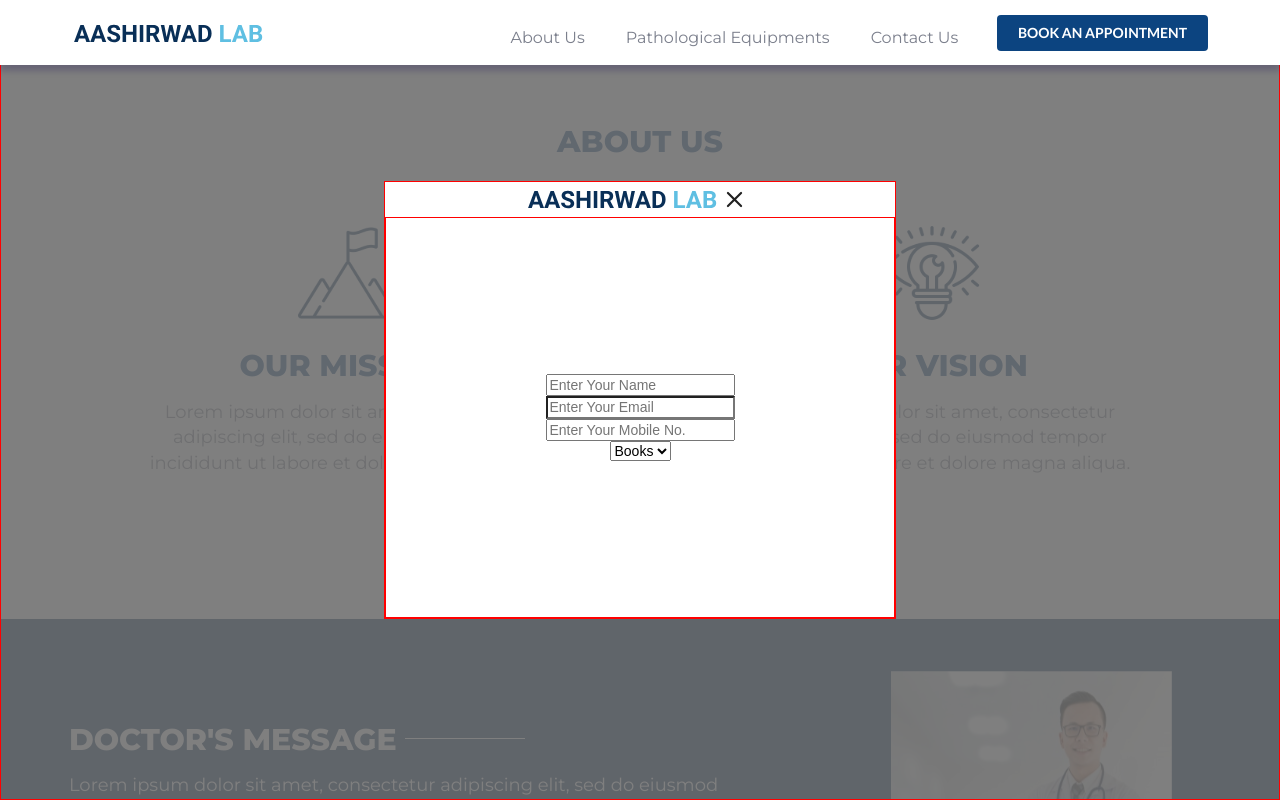
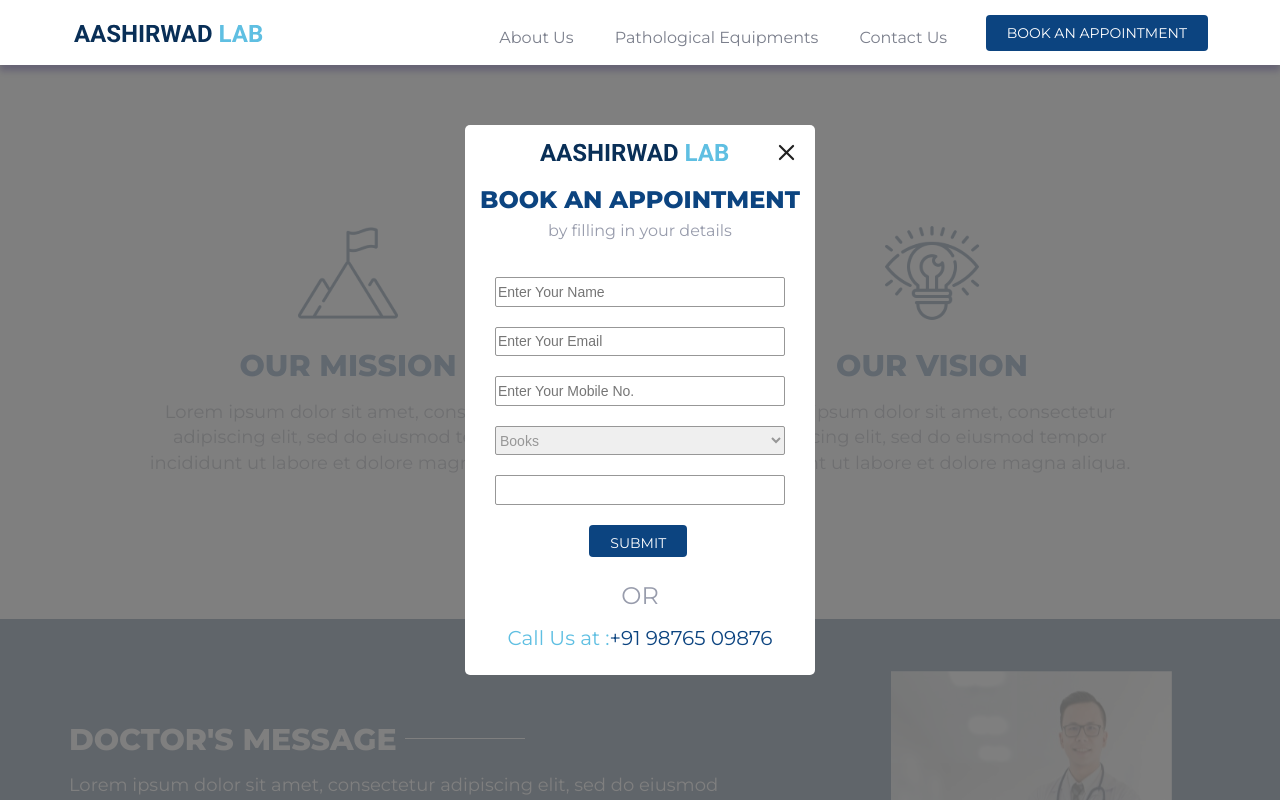
Before and after one commit to RohitGeddam-tech/Aashirvad, a React (Create React App) app: page /Aashirvad/About in a window 1280 px wide. Both pictures are taken after a click on the button "BOOK AN APPOINTMENT". Shown: the top 800 px of the page. Built offline with nearby package versions, Linux system fonts and the light colour scheme.

Commit message:
newest commit

```diff
--- a/src/Components/CSS/Header.css
+++ b/src/Components/CSS/Header.css
@@ -24,6 +24,8 @@ header{
     color: #fff;
     background: #0c4480;
     text-transform: uppercase;
+    font-weight: 400;
+  font-family: 'Montserrat';
   }
 /*
   .brand-name{
@@ -93,31 +95,119 @@ a.item.itemname:hover{
   display: flex;
   justify-content: center;
   align-items: center;
-  border: 1px solid red;
   margin: auto;
   background: rgba(0,0,0,0.5);
 }
 
 .popup{
-  width: 40%;
-  height: 55%;
+  width: 350px;
+  height: 550px;
   display: flex;
   flex-flow: column;
-  justify-content: center;
-  align-items: center;
-  border: 1px solid red;
   background: white;
+  border-radius: 5px;
+}
+
+.popup img{
+  margin-left: 75px;
+}
+
+.topline{
+  margin-top: 10px;
+}
+
+.popup h2{
+  color: #0c4480;
+  text-align: center;
+  text-transform: uppercase;
+  font-family: 'Montserrat';
+  font-weight: 800;
+  font-size: 24px;
+  margin-bottom: 5px;
+  margin-top: 15px;
+}
+
+.popup p{
+  font-family: Montserrat;
+font-style: normal;
+font-weight: normal;
+font-size: 16px;
+line-height: 20px;
+text-align: center;
+color: #989CAC;
 }
 
 .popup form{
-  width: 100%;
-  height: 100%;
+  width: 300px;
+  height: 300px;
+  margin-left: 25px;
   display: flex;
   flex-flow: column;
-  justify-content: center;
   align-items: center;
-  border: 1px solid red;
 }
+
+.popup input{
+  margin-top: 20px;
+  height: 40px;
+  width: 290px;
+  font-size: 14px;
+  color: #979797;
+  border: 0.2px solid #979797;
+  border-radius: 2px;
+  box-sizing: border-box;
+}
+
+.popup select{
+  margin-top: 20px;
+  width: 290px;
+  height: 40px;
+  border: 0.2px solid #979797;
+  border-radius: 2px;
+  font-size: 14px;
+  color: #979797;
+  box-sizing: border-box;
+}
+
+.popup option{
+  width: 290px;
+}
+
+.ui.button.newbtn{
+  margin-top: 20px;
+  text-align: center;
+  font-weight: 400;
+  font-family: 'Montserrat';
+}
+
+.popup h3{
+  text-align: center;
+  font-size: 24px;
+  font-weight: 400;
+  font-family: 'Montserrat';
+  color: #989CAC;
+}
+
+.ptag{
+  color: #0c4480;
+}
+
+.popupa{
+  color: #0c4480;
+}
+
+.popupa:hover{
+  color: purple;
+}
+
+.popup h5{
+  text-align: center;
+  font-size: 20px;
+  font-weight: 400;
+  font-family: 'Montserrat';
+  margin-top: 0;
+  color: #5FBFE2;
+}
+
 /*mobile view ends*/
 
   /*Header ends*/
--- a/src/Components/Header.js
+++ b/src/Components/Header.js
@@ -31,10 +31,12 @@ const List = () => {
                 </button>
                 <Modal className='modal' isOpen={isModal}>
                     <div className='popup'>
-                        <div>
+                        <div className='topline'>
                             <img src={logo} />
-                            <BsX size='35px' onClick={() => { setModal(false) }} />
+                            <BsX size='35px' onClick={() => { setModal(false) }} style={{cursor:'pointer', marginLeft:'40px'}} />
                         </div>
+                        <h2>Book an appointment</h2>
+                        <p>by filling in your details </p>
                         <form>
                             <input type='name' placeholder='Enter Your Name' />
                             <input type='email' placeholder='Enter Your Email' />
@@ -44,7 +46,11 @@ const List = () => {
                                 <option>Blue</option>
                                 <option>Bank</option>
                             </select>
+                            <input />
+                            <button type='submit' className='ui button newbtn'>Submit</button>
                         </form>
+                        <h3>OR</h3>
+                        <h5 className='ptag'>Call Us at :<a href='tel:+919876509876' className='popupa'>+91 98765 09876</a></h5>
                     </div>
                 </Modal>
             </div>
```
